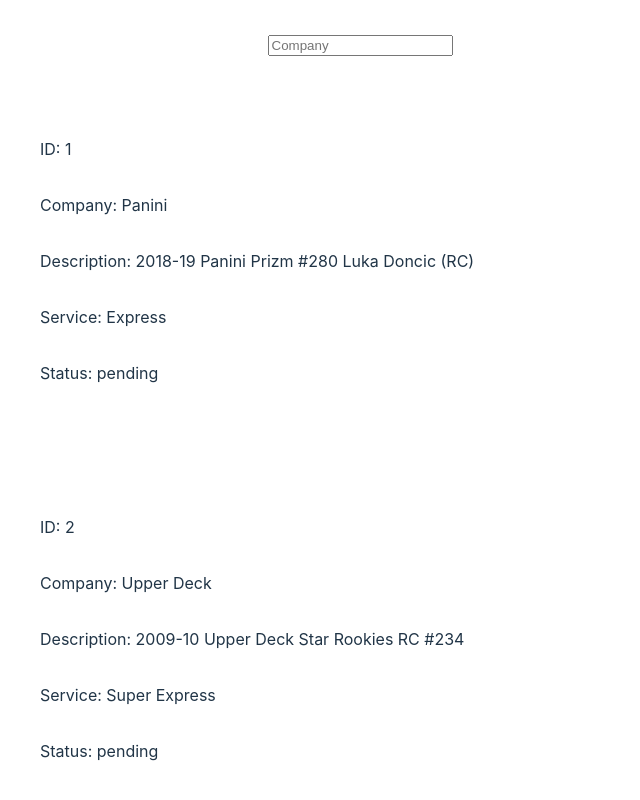
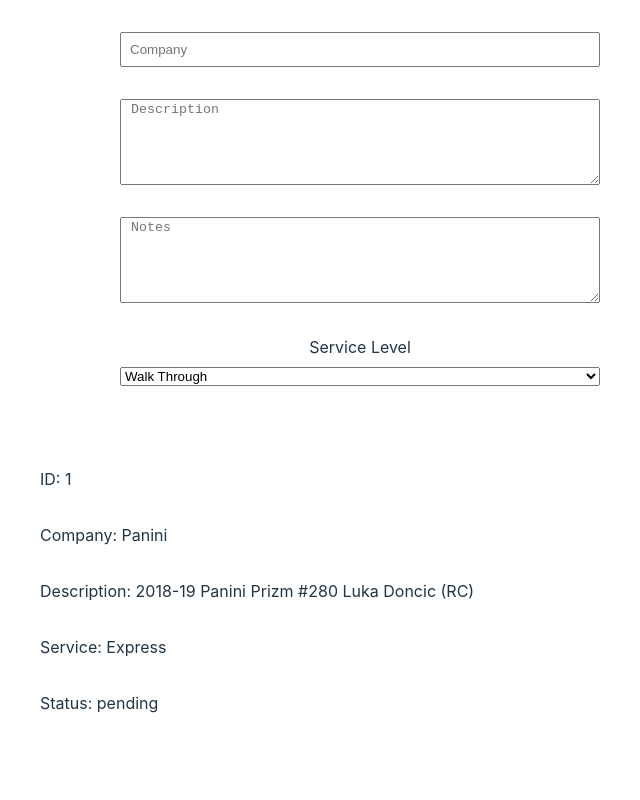
Before and after one commit to JWCTempleton/psa-db, a React (Vite) app in the folder psa-db/: page / in a window 1280 px wide. Shown: the top 800 px of the page, without its empty margins (280-920 px from the left). Built offline with nearby package versions, Linux system fonts and the light colour scheme.

Commit message:
Add input options for card submission form

```diff
--- a/psa-db/src/App.css
+++ b/psa-db/src/App.css
@@ -17,15 +17,6 @@
   filter: drop-shadow(0 0 2em #61dafbaa);
 }
 
-@keyframes logo-spin {
-  from {
-    transform: rotate(0deg);
-  }
-  to {
-    transform: rotate(360deg);
-  }
-}
-
 @media (prefers-reduced-motion: no-preference) {
   a:nth-of-type(2) .logo {
     animation: logo-spin infinite 20s linear;
@@ -39,3 +30,18 @@
 .read-the-docs {
   color: #888;
 }
+
+textarea {
+  height: 5rem;
+  text-indent: 0.5rem;
+}
+
+input[type="text"] {
+  padding: 0.5rem 0 0.5rem 0;
+  text-indent: 0.5rem;
+}
+
+select {
+  gap: 0;
+  margin-top: -1.5rem;
+}
--- a/psa-db/src/App.tsx
+++ b/psa-db/src/App.tsx
@@ -1,15 +1,48 @@
 import { useState } from "react";
-import reactLogo from "./assets/react.svg";
 import "./App.css";
 import Card from "./components/Card";
-import Form from "./components/Form";
+
+const styles = {
+  display: "flex",
+  flexDirection: "column",
+  width: "30rem",
+  margin: "0 auto",
+  gap: "2rem",
+};
 
 function App({ cards }) {
   const [cardData, setCardData] = useState(() => cards);
+  const [newCard, setNewCard] = useState({
+    company: "",
+    description: "",
+    notes: "",
+    service: "",
+  });
 
   return (
     <div className="App">
-      <Form />
+      <form style={styles}>
+        <input
+          type="text"
+          placeholder="Company"
+          name="company"
+          value={newCard.company}
+        />
+        <textarea
+          placeholder="Description"
+          name="description"
+          value={newCard.description}
+        />
+        <textarea placeholder="Notes" name="notes" value={newCard.notes} />
+        <label htmlFor="service">Service Level</label>
+        <select id="service" value={newCard.service} name="service">
+          <option value="walk-through">Walk Through</option>
+          <option value="super-express">Super-Express</option>
+          <option value="express">Express</option>
+          <option value="regular">Regular</option>
+          <option value="value">Value</option>
+        </select>
+      </form>
       {cardData.map((card) => (
         <Card card={card} />
       ))}
--- a/psa-db/src/components/Form.tsx
+++ /dev/null
@@ -1,9 +0,0 @@
-const Form = () => {
-  return (
-    <form>
-      <input type="text" placeholder="Company" name="company" />
-    </form>
-  );
-};
-
-export default Form;
```
